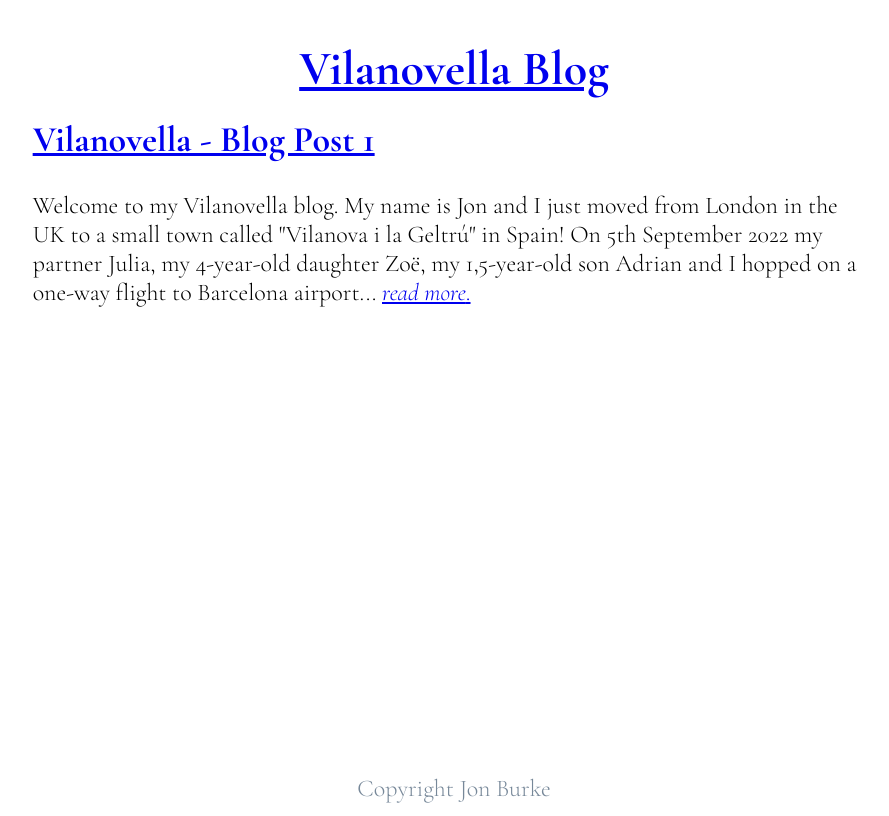
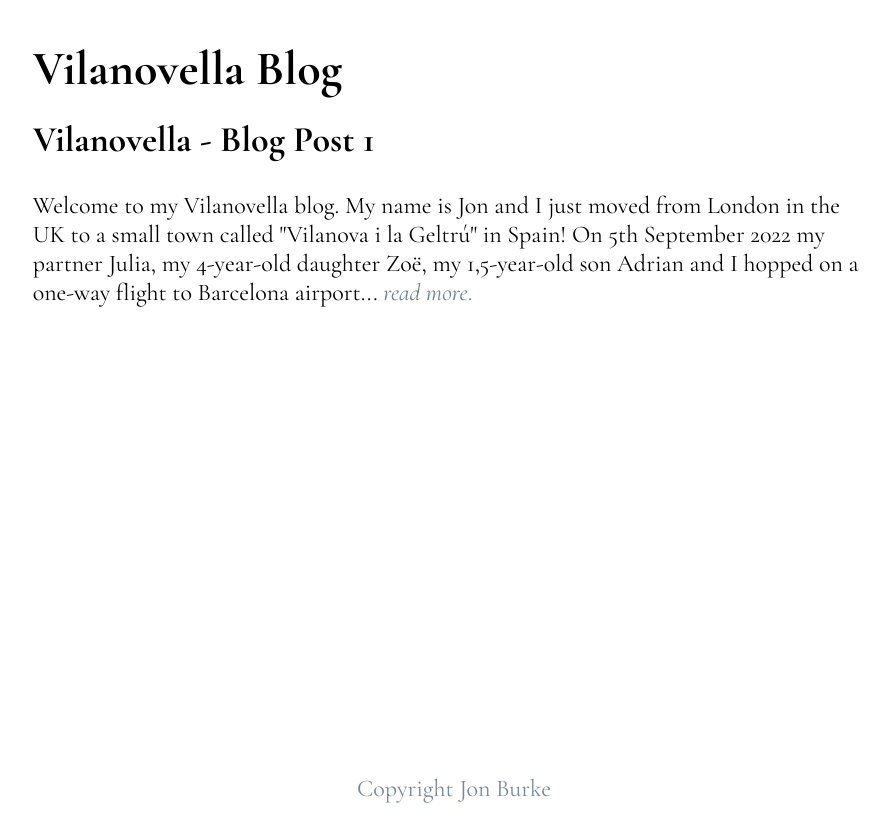
Before and after one commit to tinkerbits/vilanovella-server, a Django app: page / in a window 1280 px wide. Shown: the whole page, without its empty margins (186-1075 px from the left). Run offline with Django 4.2, Linux system fonts and the light colour scheme; data comes from the database, SQL or seed files in the repository; some web fonts are replaced.

Commit message:
minor tweaks to link css

```diff
--- a/static/css/base.css
+++ b/static/css/base.css
@@ -6,7 +6,8 @@ body {
     min-height: 100vh;
     font-size: 18pt;
     font-family: 'Cormorant Garamond', serif;
-    font-weight: 300;
+    font-weight: 400;
+    color: black;
     /*
     font-family: 'Amatic SC', cursive;
     font-family: 'Athiti', sans-serif;
@@ -24,7 +25,7 @@ body {
 
 header {
     grid-column: span 3;
-    margin: auto;
+    grid-column-start: 2;
 }
 
 .post-area {
@@ -36,5 +37,35 @@ header {
 footer {
     grid-column: span 3;
     margin: auto;
-    color: lightslategrey
+    color: lightslategrey;
 }
+
+a {
+    color: slategrey;
+    text-decoration: none;
+}
+
+a:hover {
+    color: rgb(61, 69, 78);
+    text-decoration: none;
+}
+
+h1 a {
+    color: black;
+    text-decoration: none;
+}
+
+h1 a:hover {
+    color: slategrey;
+    text-decoration: none;
+}
+
+h2 a {
+    color: black;
+    text-decoration: none;
+}
+
+h2 a:hover {
+    color: slategrey;
+    text-decoration: none;
+}
```
